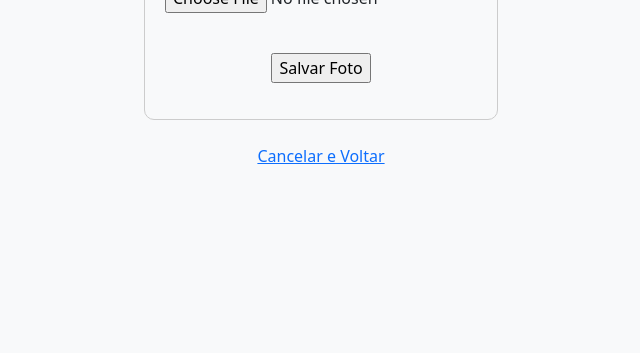
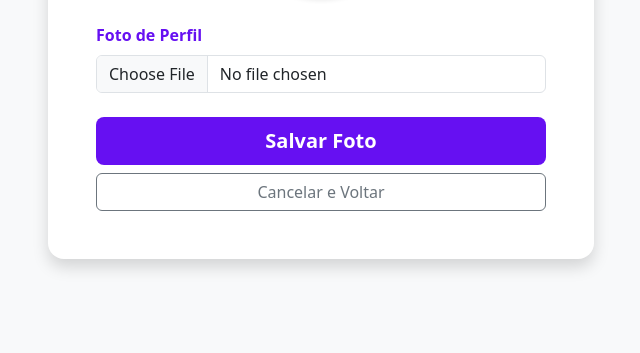
Before and after one commit to MariaIsaabell/Fleshi, a Flask app: page /photoperfil in a window 1280 px wide. Shown: the part 447-800 px from the top of the page, without its empty margins (319-959 px from the left). Run offline with Flask 3, Linux system fonts and the light colour scheme; a user stored in the database is signed in; some libraries are stand-ins or nearby versions.

Commit message:
style: Update photo profile styling

```diff
--- a/appfleshi/templates/photoperfil.html
+++ b/appfleshi/templates/photoperfil.html
@@ -1,40 +1,65 @@
 {% extends "homepage.html" %}
 
 {% block title %}
-    Alterar Foto de Perfil
+    Fléshi - Alterar Foto
 {% endblock %}
 
 {% block body %}
-    <div style="text-align: center; margin-top: 50px;">
-        <h2>Alterar Foto de Perfil</h2>
-        <hr>
 
-        <p>Foto Atual:</p>
-        <img src="{{ url_for('static', filename='profile_photos/' ~ current_user.profile_photo) }}"
-             alt="Foto Atual"
-             style="width: 200px; height: 200px; border-radius: 50%; object-fit: cover; border: 2px solid #333;">
+    {% include "navbar.html" %}
 
-        <br><br>
+    <div class="container mt-5 mb-5">
+        <div class="row justify-content-center">
 
-        <div style="border: 1px solid #ccc; padding: 20px; display: inline-block; border-radius: 10px;">
-            <form method="POST" action="" enctype="multipart/form-data">
-                {{ form_profile.hidden_tag() }}
+            <div class="col-md-8 col-lg-6">
 
-                <p>
-                    {{ form_profile.photo.label }}<br>
-                    {{ form_profile.photo() }}
-                </p>
+                <div class="text-center mb-4">
+                    <h2 class="fw-bold" style="color: #6610f2;">Alterar Foto de Perfil</h2>
+                </div>
 
-                {% for error in form_profile.photo.errors %}
-                    <span style="color: red;">{{ error }}</span>
-                {% endfor %}
+                <div class="card shadow border-0 rounded-4">
+                    <div class="card-body p-5 text-center">
 
-                <br>
-                <p>{{ form_profile.submit() }}</p>
-            </form>
+                        <p class="fw-bold text-secondary mb-3">Sua Foto Atual</p>
+
+                        <div class="mb-4">
+                            <img src="{{ url_for('static', filename='profile_photos/' ~ current_user.profile_photo) }}"
+                                 alt="Foto Atual"
+                                 class="shadow-sm rounded-circle"
+                                 style="width: 180px; height: 180px; object-fit: cover; border: 5px solid #6610f2;">
+                        </div>
+
+                        <form method="POST" action="" enctype="multipart/form-data">
+                            {{ form_profile.hidden_tag() }}
+
+                            <div class="mb-4 text-start">
+                                <label class="form-label fw-bold" style="color: #6610f2;">
+                                    {{ form_profile.photo.label.text }}
+                                </label>
+
+                                {{ form_profile.photo(class="form-control") }}
+
+                                {% for error in form_profile.photo.errors %}
+                                    <div class="alert alert-danger mt-2 py-2 small">
+                                        {{ error }}
+                                    </div>
+                                {% endfor %}
+                            </div>
+
+                            <div class="d-grid gap-2">
+                                {{ form_profile.submit(class="btn btn-lg text-white fw-bold", style="background-color: #6610f2;") }}
+
+                                <a href="{{ url_for('profile', user_id=current_user.id) }}" class="btn btn-outline-secondary">
+                                    Cancelar e Voltar
+                                </a>
+                            </div>
+
+                        </form>
+
+                    </div>
+                </div>
+                </div>
         </div>
+    </div>
 
-        <br><br>
-        <a href="{{ url_for('profile', user_id=current_user.id) }}">Cancelar e Voltar</a>
-    </div>
 {% endblock %}
```
Also changed, not shown: instance/datafleshi.db.
